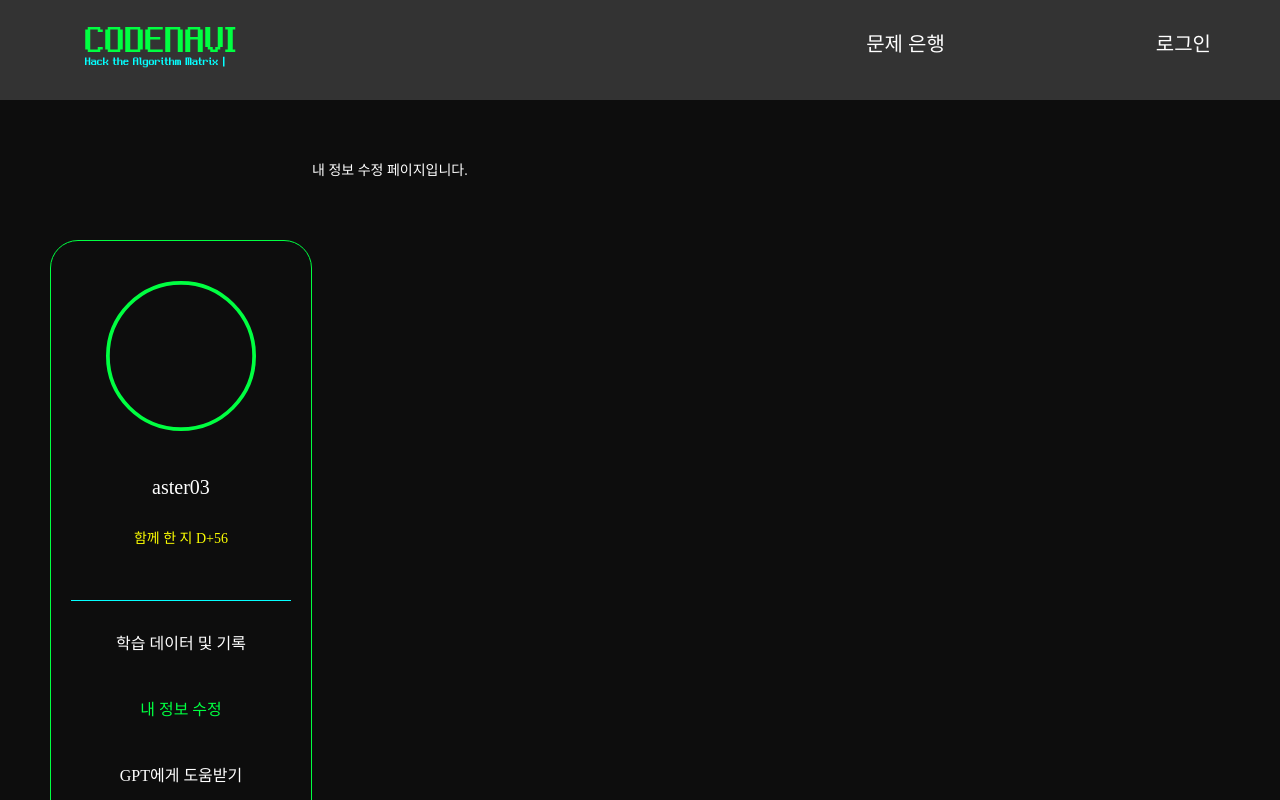
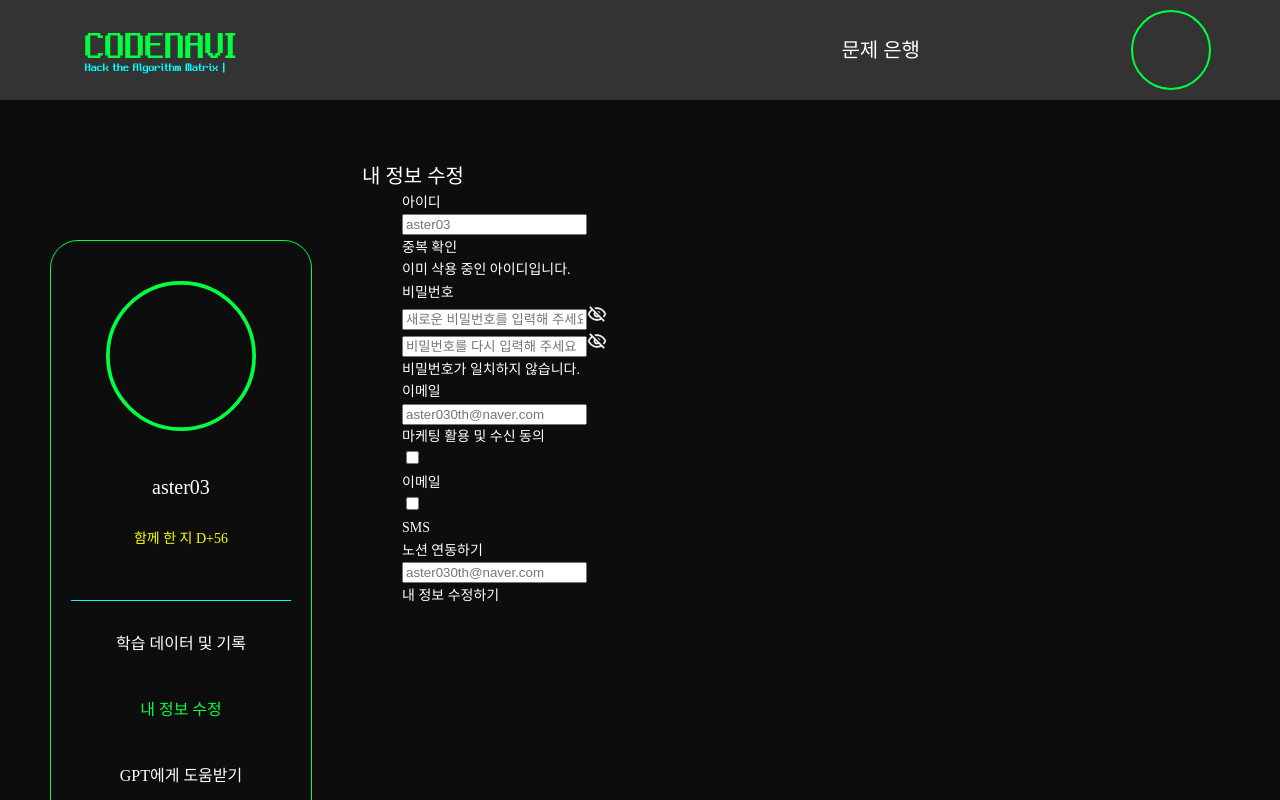
Before and after one commit to Goorm-CodeNavi/frontend, a React (Create React App) app: page /mypage/edit in a window 1280 px wide. Shown: the top 800 px of the page. Built offline with nearby package versions, Linux system fonts and the light colour scheme; a web font is replaced by a local one.

Commit message:
feat: 내 정보 수정 화면 뼈대 완성

```diff
--- a/src/assets/scss/section/mypage/_mypage.scss
+++ b/src/assets/scss/section/mypage/_mypage.scss
@@ -336,3 +336,21 @@
         }
     }
 }
+
+.EditInfo_wrap {
+    width: 100%;
+    margin-left: 50px;
+
+    .main_header {
+        font-size: 20px;
+        font-weight: 400;
+        color: var(--white);
+    }
+
+    .main_body {
+        margin-left: 40px;
+        margin-right: 40px;
+
+
+    }
+}
--- a/src/components/common/Nav.jsx
+++ b/src/components/common/Nav.jsx
@@ -6,7 +6,7 @@ import Profile from '../../assets/img/img_profile.svg';
 
 const Nav = () => {
     const [isOpen, setIsOpen] = useState(false);
-    const [isLoggedIn, setIsLoggedIn] = useState(false);
+    const [isLoggedIn, setIsLoggedIn] = useState(true);
 
     const toggleProfile = () => {
         setIsOpen(v => !v);
--- a/src/pages/mypage/sections/EditInfo.jsx
+++ b/src/pages/mypage/sections/EditInfo.jsx
@@ -1,9 +1,59 @@
-import React from 'react'
+import React from 'react';
+import Hide from '../../../assets/img/ic_hide.svg';
+import Seek from '../../../assets/img/ic_seek.svg';
 
 const EditInfo = () => {
+    // 더미데이터
+    const old_id = "aster03";
+    const old_email = "aster030th@naver.com";
+    const notion_email = "aster030th@naver.com";
+
     return (
         <div className='EditInfo_wrap'>
-            내 정보 수정 페이지입니다.
+            <div className="main_header">내 정보 수정</div>
+            <div className="main_body">
+                <div className="edit_id">
+                    <div className="title">아이디</div>
+                    <div className="id">
+                        <input type="text" placeholder={old_id} className='id_input' />
+                        <div className="dupl_btn">중복 확인</div>
+                    </div>
+                    <div className="warning">이미 삭용 중인 아이디입니다.</div>
+                </div>
+                <div className="edit_pw">
+                    <div className="title">비밀번호</div>
+                    <div className="new_pw">
+                        <input type="text" placeholder='새로운 비밀번호를 입력해 주세요' className="pw_input" />
+                        <img src={Hide} alt="Hide" />
+                    </div>
+                    <div className="check_new_pw">
+                        <input type="text" placeholder='비밀번호를 다시 입력해 주세요' className="pw_input" />
+                        <img src={Hide} alt="Hide" />
+                    </div>
+                    <div className="warning">비밀번호가 일치하지 않습니다.</div>
+                </div>
+                <div className="edit_email">
+                    <div className="title">이메일</div>
+                    <input type="text" placeholder={old_email} className="email_input" />
+                </div>
+                <div className="marketing">
+                    <div className="title">마케팅 활용 및 수신 동의</div>
+                    <div className="agree">
+                        <input type="checkbox" className="agree_email" />
+                        <div className="text">이메일</div>
+                    </div>
+                    <div className="agree">
+                        <input type="checkbox" className="agree_email" />
+                        <div className="text">SMS</div>
+                    </div>
+                </div>
+                <div className="link_notion">
+                    <div className="title">노션 연동하기</div>
+                    <input type="text" placeholder={notion_email} className="link_email" />
+                </div>
+                <div className="divider"></div>
+                <div className="finish_btn">내 정보 수정하기</div>
+            </div>
         </div>
     )
 }
```
Also changed, not shown: src/assets/img/ic_hide.svg (added), src/assets/img/ic_seek.svg (added).
